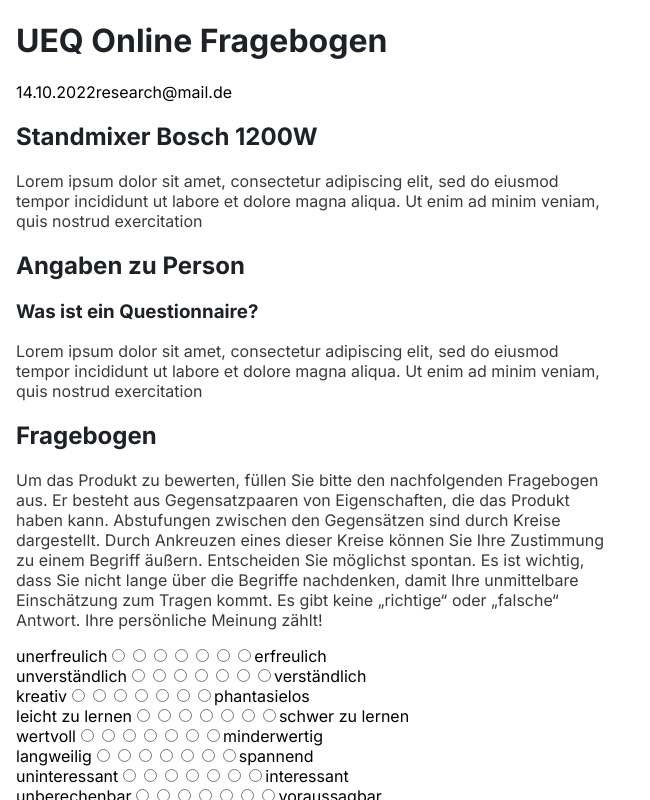
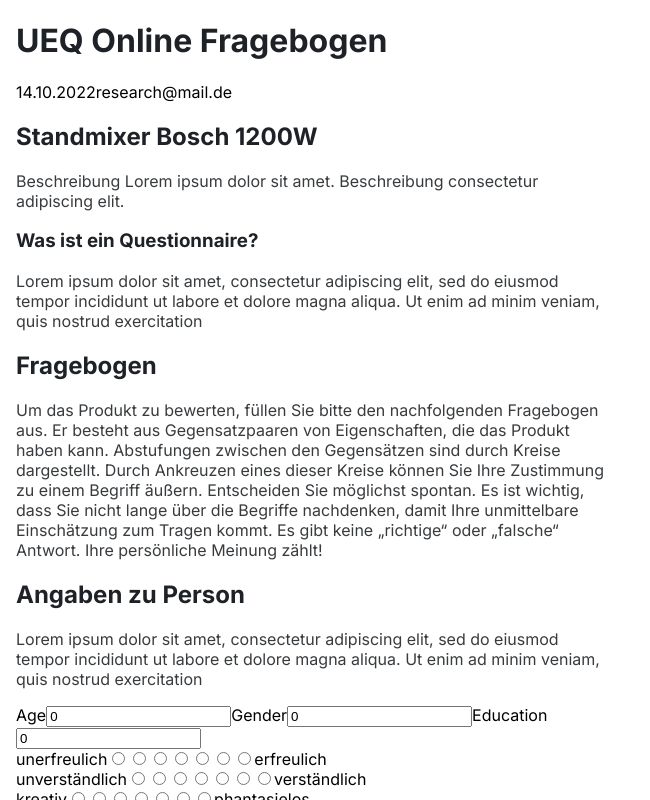
Before and after one commit to Yannik195/ueq-online-tool, a React (Create React App) app in the folder frontend/: page /q/fill/1 in a window 1280 px wide. Shown: the top 800 px of the page, without its empty margins (0-650 px from the left). Built offline with nearby package versions, Linux system fonts and the light colour scheme.

Commit message:
Demographics

```diff
--- a/frontend/src/Pages/q/fill.js
+++ b/frontend/src/Pages/q/fill.js
@@ -6,6 +6,19 @@
   const { id } = useParams()
   let items_german = [["unerfreulich", "erfreulich"], ["unverständlich", "verständlich"], ["kreativ", "phantasielos"], ["leicht zu lernen", "schwer zu lernen"], ["wertvoll", "minderwertig"], ["langweilig", "spannend"], ["uninteressant", "interessant"], ["unberechenbar", "voraussagbar"], ["schnell", "langsam"], ["originell", "konventionell"], ["behindernd", "unterstützend"], ["gut", "schlecht"], ["kompliziert", "einfach"], ["abstoßend", "anziehend"], ["herkömmlich", "neuartig"], ["unangenehm", "angenehm"], ["sicher", "unsicher"], ["aktivierend", "einschläfernd"], ["erwartungskonform", "nicht erwartungskonform"], ["ineffizient", "effizient"], ["übersichtlich", "verwirrend"], ["unpragmatisch", "pragmatisch"], ["aufgeräumt", "überladen"], ["attraktiv", "unattraktiv"], ["sympathisch", "unsympathisch"], ["konservativ", "innovativ"]]
   const [result, setResult] = useState([4, 4, 4, 4, 4, 4, 4, 4, 4, 4, 4, 4, 4, 4, 4, 4, 4, 4, 4, 4, 4, 4, 4, 4, 4, 4])
+  const [demographics, setDemographics] = useState({
+    age: 0,
+    gender: 0,
+    education: 0
+  })
+
+  function handleChange(evt) {
+    const value = evt.target.value;
+    setDemographics({
+      ...demographics,
+      [evt.target.name]: value
+    });
+  }
 
   const handleFormChange = (index, event) => {
     let newArray = result.map((item, i) => {
@@ -24,8 +37,8 @@
       result,
       questionnaire: id,
       subject: {
-        age: 23,
-        gender: "female"
+        age: demographics.age,
+        gender: demographics.gender
       }
     })
       .then(res => {
@@ -40,15 +53,50 @@
       <span>14.10.2022</span>
       <span>research@mail.de</span>
       <h2>Standmixer Bosch 1200W</h2>
-      <p>Lorem ipsum dolor sit amet, consectetur adipiscing elit, sed do eiusmod tempor incididunt ut labore et dolore magna aliqua. Ut enim ad minim veniam, quis nostrud exercitation</p>
-      <h2>Angaben zu Person</h2>
+      <p>Beschreibung Lorem ipsum dolor sit amet. Beschreibung consectetur adipiscing elit. </p>
+
       <h3>Was ist ein Questionnaire?</h3>
       <p>Lorem ipsum dolor sit amet, consectetur adipiscing elit, sed do eiusmod tempor incididunt ut labore et dolore magna aliqua. Ut enim ad minim veniam, quis nostrud exercitation</p>
-      <h2>Fragebogen</h2>
-      <p>Um das Produkt zu bewerten, füllen Sie bitte den nachfolgenden Fragebogen aus. Er besteht aus Gegensatzpaaren von Eigenschaften, die das Produkt haben kann. Abstufungen zwischen den Gegensätzen sind durch Kreise dargestellt. Durch Ankreuzen eines dieser Kreise können Sie Ihre Zustimmung zu einem Begriff äußern.
-        Entscheiden Sie möglichst spontan. Es ist wichtig, dass Sie nicht lange über die Begriffe nachdenken, damit Ihre unmittelbare Einschätzung zum Tragen kommt.
-        Es gibt keine „richtige“ oder „falsche“ Antwort. Ihre persönliche Meinung zählt!</p>
+
       <form onSubmit={handleSubmit}>
+        <h2>Fragebogen</h2>
+        <p>Um das Produkt zu bewerten, füllen Sie bitte den nachfolgenden Fragebogen aus. Er besteht aus Gegensatzpaaren von Eigenschaften, die das Produkt haben kann. Abstufungen zwischen den Gegensätzen sind durch Kreise dargestellt. Durch Ankreuzen eines dieser Kreise können Sie Ihre Zustimmung zu einem Begriff äußern.
+          Entscheiden Sie möglichst spontan. Es ist wichtig, dass Sie nicht lange über die Begriffe nachdenken, damit Ihre unmittelbare Einschätzung zum Tragen kommt.
+          Es gibt keine „richtige“ oder „falsche“ Antwort. Ihre persönliche Meinung zählt!</p>
+
+
+        <h2>Angaben zu Person</h2>
+        <p>Lorem ipsum dolor sit amet, consectetur adipiscing elit, sed do eiusmod tempor incididunt ut labore et dolore magna aliqua. Ut enim ad minim veniam, quis nostrud exercitation</p>
+
+        <label>
+          Age
+          <input
+            type="text"
+            name="age"
+            value={demographics.age}
+            onChange={handleChange}
+          />
+        </label>
+        <label>
+          Gender
+          <input
+            type="text"
+            name="gender"
+            value={demographics.gender}
+            onChange={handleChange}
+          />
+        </label>
+        <label>
+          Education
+          <input
+            type="text"
+            name="education"
+            value={demographics.education}
+            onChange={handleChange}
+          />
+        </label>
+
+
         {items_german.map((items, i) => {
           return (
             <div key={i}>
```
